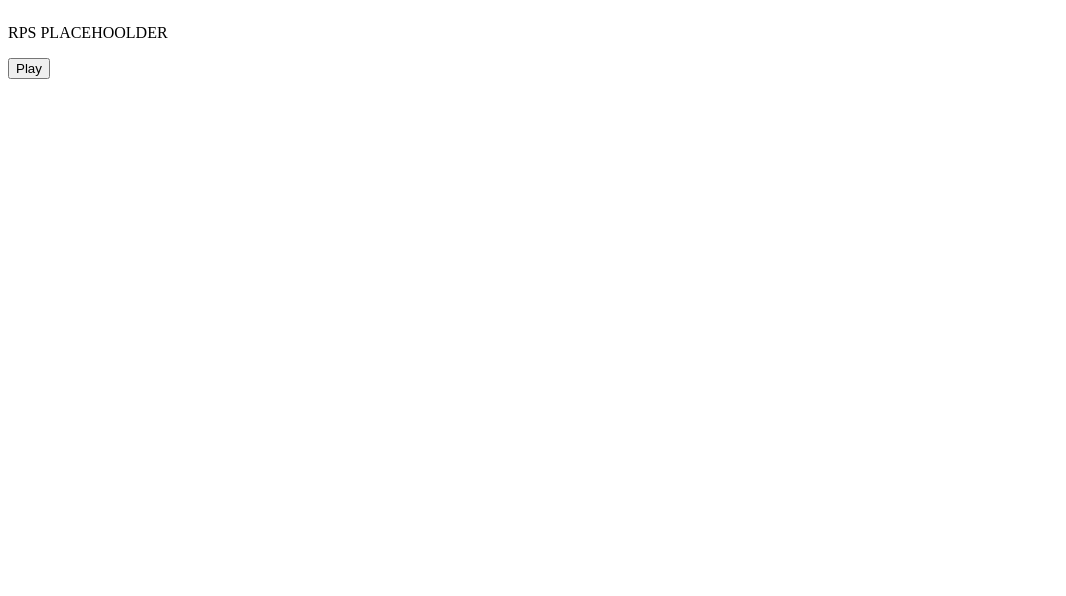
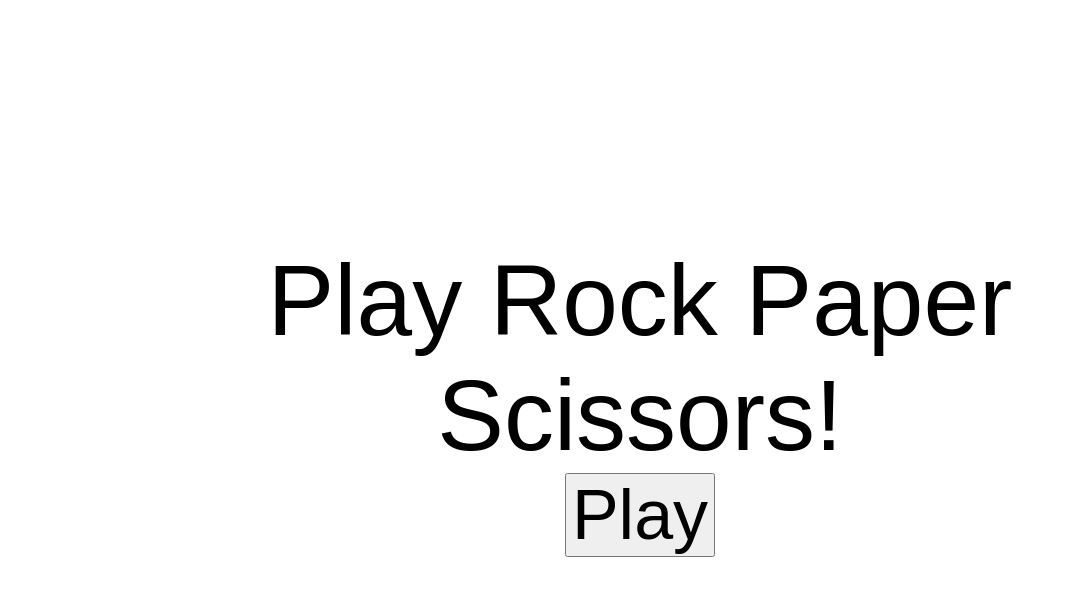
Before and after one commit to InfiniteTimeZ/RPS2.0, a plain HTML site: page index.html in a window 1280 px wide. Shown: the whole page, without its empty margins (0-1066 px from the left). Drawn offline with Linux system fonts and the light colour scheme.

Commit message:
Fun CSS animations using hover as test placeholder

```diff
--- a/index.html
+++ b/index.html
@@ -10,8 +10,8 @@
 </head>
 <body>
     <div class="main-div">
-        <div>
-            <p class="RPS-Title"> RPS PLACEHOOLDER</p>
+        <div class="title-div">
+            <p class="RPS-Title"> Play Rock Paper Scissors!</p>
           <a href="./pages/RPS-Page.html">  <button class=PLAY-BUTTON-NEXT-PAGE>Play</button></a>
         </div>
     </div>
--- a/style.css
+++ b/style.css
@@ -1,4 +1,66 @@
-.main-div{
+*{
+    margin:0;
+    padding:0;
+    font-family: 'Poppins', sans-serif;
+    box-sizing: border-box;
+
+}
+html, body {
+    height: 100%;
+}
+body{
     display: flex;
-    flex-direction:column
+    justify-content: center;
+    align-items: center;
 }
+.main-div {
+    display: flex;
+    flex-direction: column;
+    align-items: center;
+    justify-content: center;
+}
+
+.title-div{
+    display: flex;
+    flex-direction: column;
+    align-items: center;
+    transition: transform 1s ease-in-out;
+
+}
+.PLAY-BUTTON-NEXT-PAGE{
+    width: 150px;
+    font-size: 70px;
+
+}
+.RPS-Title{
+    font-size: 100px;
+    width: 850px;
+    text-align: center;
+}
+.title-div:hover{
+    animation: left-right-jumping 3.5s ease-in-out forwards infinite;
+
+}
+@keyframes left-right-jumping{
+    0%{
+        transform: rotate(10deg);
+
+    }
+    20%{
+        transform: rotate(-10deg);
+    }
+    40%{
+        transform: rotate(10deg);
+    }
+    60%{
+        transform: rotate(-10deg);
+    }
+    80%{
+        transform: rotate(10deg);
+    }
+
+    100%{
+        transform: rotate(-10deg);
+
+     }
+}
```
